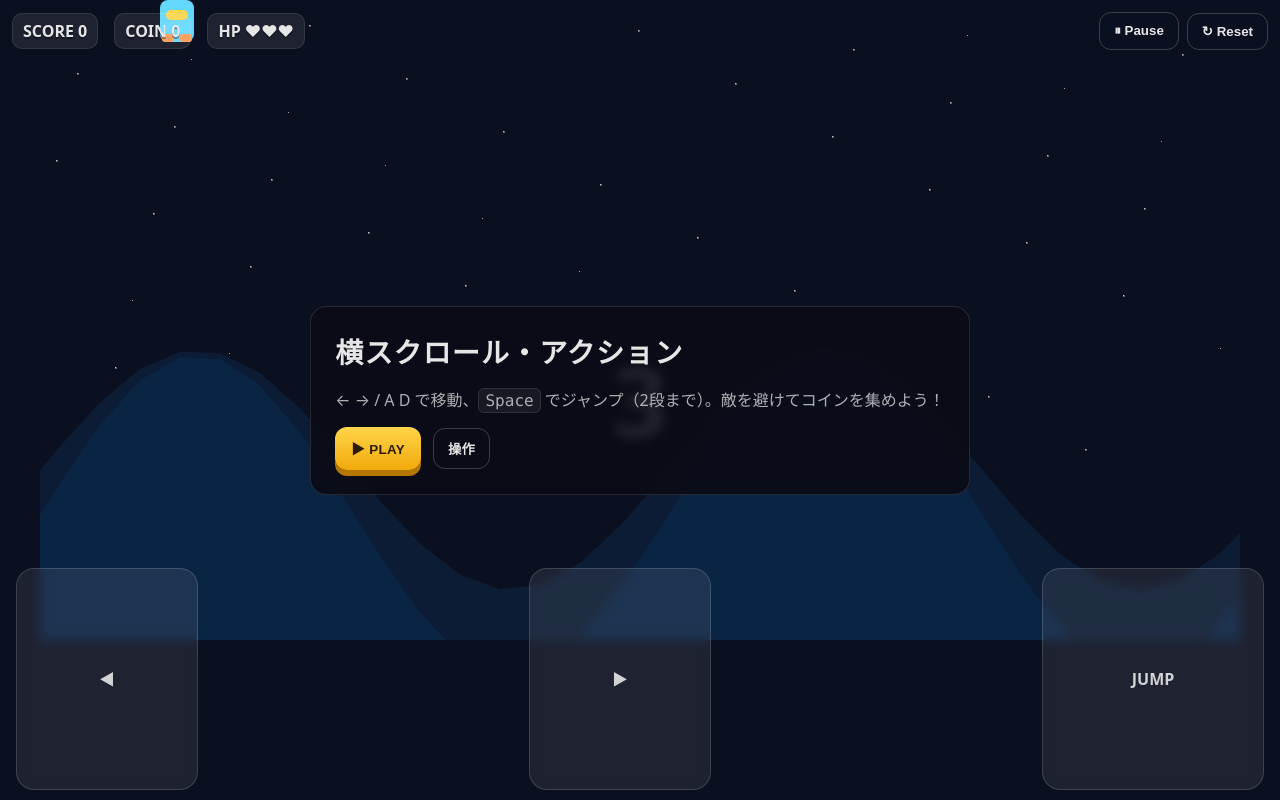
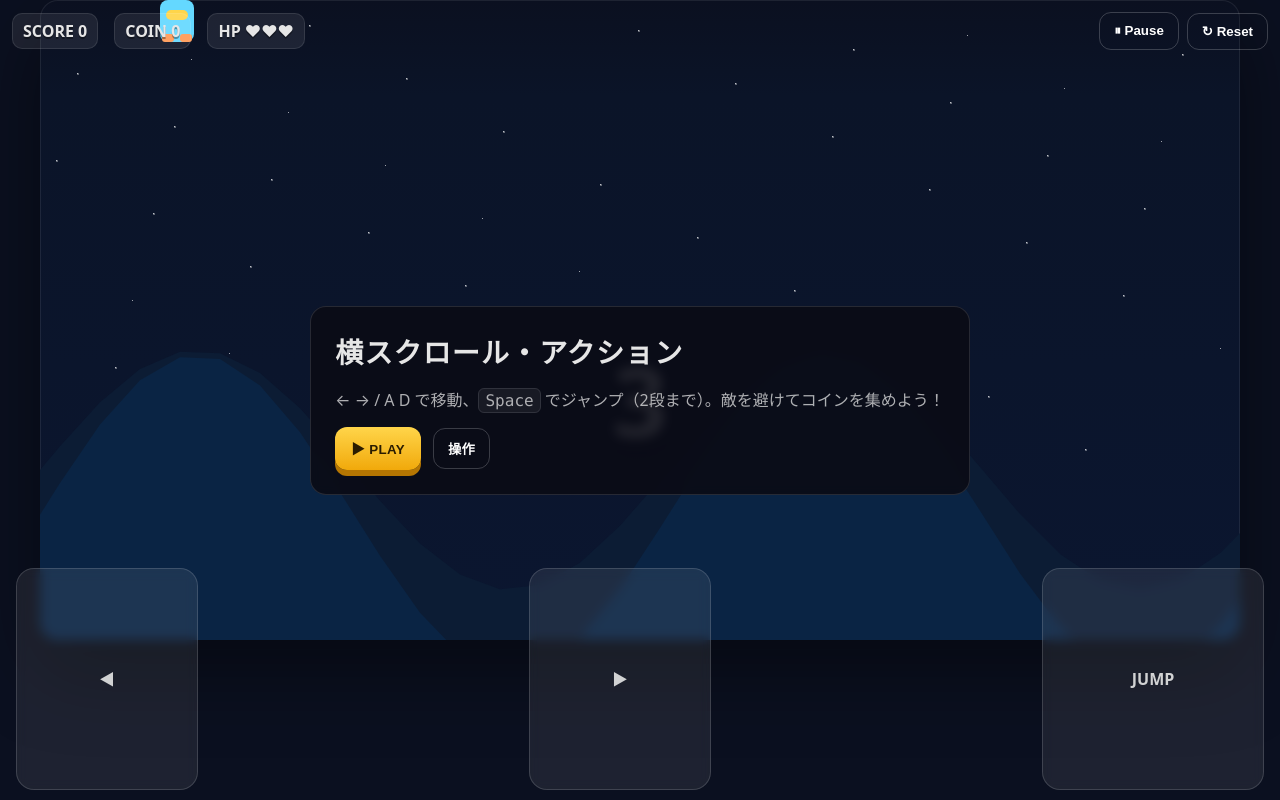
Before and after one commit to resotas/action, a plain HTML site: page index.html in a window 1280 px wide. Drawn offline with Linux system fonts and the light colour scheme.

Commit message:
no message

```diff
--- a/index.html
+++ b/index.html
@@ -16,7 +16,7 @@
     .hud { display:flex; gap:16px; font-weight:700; text-shadow:0 2px 0 rgba(0,0,0,.35); }
     .chip { background:rgba(255,255,255,.08); border:1px solid rgba(255,255,255,.1); padding:6px 10px; border-radius:10px; }
 
-    canvas { $1 touch-action:none; }
+    canvas { width:min(100vw, 1200px); height:min(100vh - var(--controlArea), 700px); border-radius:18px; box-shadow:0 30px 80px rgba(0,0,0,.45), inset 0 0 0 1px rgba(255,255,255,.08); background:linear-gradient(#0b1020,#0b1428 15%, #0b1630); touch-action:none; }
 
     /* 画面下のコントローラーは Canvas の外側（下）に配置し、ゲームの当たり判定に関与しない */
     #buttons { position:fixed; left:0; right:0; bottom:0; display:flex; justify-content:space-between; padding:10px 16px; gap:8px; pointer-events:none; z-index:4; }
@@ -38,7 +38,7 @@
     .row { display:flex; gap:12px; flex-wrap:wrap; align-items:center; }
     button.primary { pointer-events:auto; appearance:none; border:none; border-radius:12px; padding:12px 16px; font-weight:800; letter-spacing:.03em; background:linear-gradient(180deg, var(--accent), #f1a90b); color:#2b1c00; box-shadow:0 6px 0 #b57602; cursor:pointer; }
     button.primary:active { transform: translateY(2px); box-shadow:0 4px 0 #b57602; }
-    button.ghost { pointer-events:auto; background:transparent; border:1px solid rgba(255,255,255,.2); color:var(--fg); border-radius:12px; padding:10px 14px; font-weight:700; cursor:pointer; }
+    button.ghost { pointer-events:auto; background:transparent; border:1px solid rgba(255,255,255,.2); color:#fff; border-radius:12px; padding:10px 14px; font-weight:700; cursor:pointer; }
     .kbd { font-family: ui-monospace, SFMono-Regular, Menlo, monospace; background:rgba(255,255,255,.08); padding:2px 6px; border-radius:6px; border:1px solid rgba(255,255,255,.15); }
 
     /* カウントダウンの視認性 */
```
